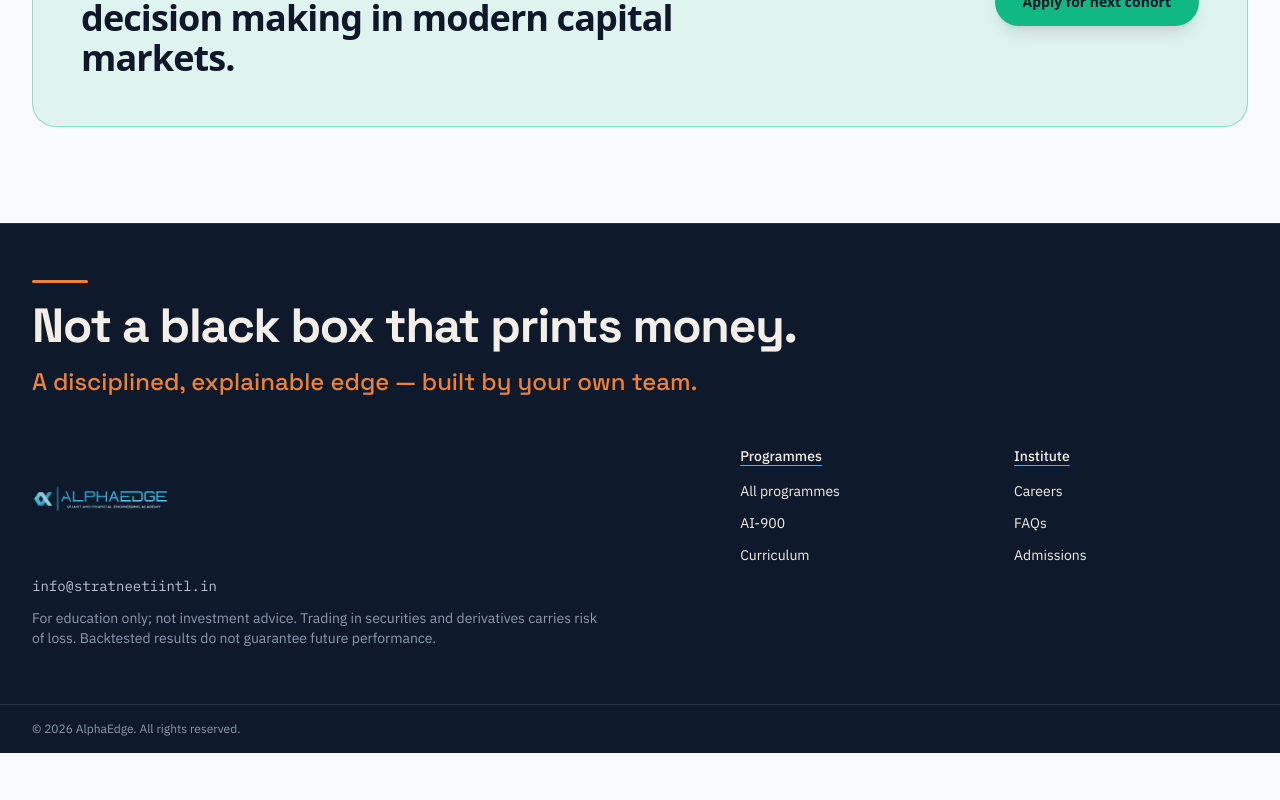
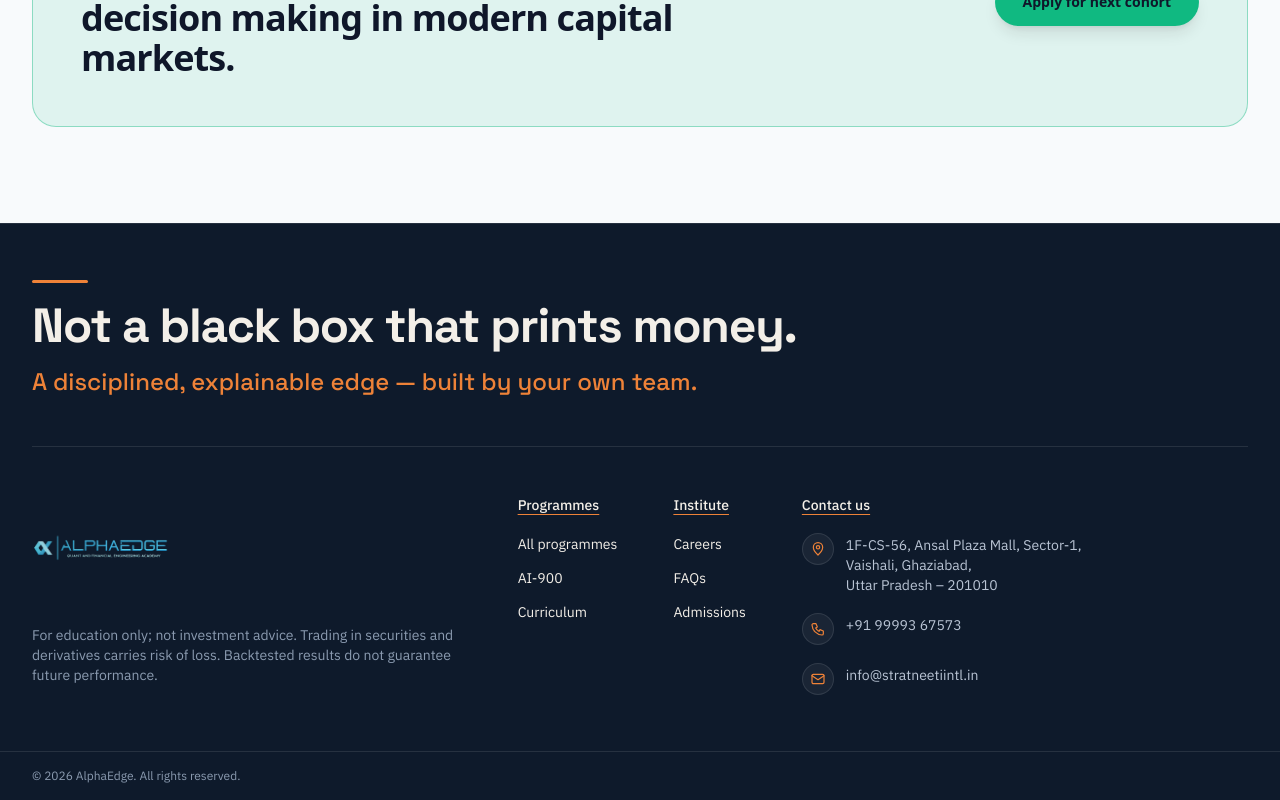
Before and after one commit to zaidiqbal562-del/AlphaEdgeWebsite, a React (Vite) app: page / in a window 1280 px wide. Shown: the part 7498-8298 px from the top of the page. Before the commit the page ends 8251 px from the top, so only its background shows below. Built offline with nearby package versions, Linux system fonts and the light colour scheme.

Commit message:
fixed the foooterpart

```diff
--- a/src/components/Footer.jsx
+++ b/src/components/Footer.jsx
@@ -9,7 +9,6 @@ const SOFT = '#b9c4d4';
 
 const display = "'Space Grotesk', 'Inter', system-ui, sans-serif";
 const body = "'IBM Plex Sans', system-ui, sans-serif";
-const mono = "'IBM Plex Mono', ui-monospace, 'SFMono-Regular', Menlo, monospace";
 
 const columns = [
   {
@@ -31,12 +30,65 @@ const columns = [
   },
 ];
 
-const linkClass =
-  'inline-block rounded-sm text-xs leading-5 text-[#b9c4d4] transition-colors hover:text-[#ee8238] focus-visible:outline focus-visible:outline-2 focus-visible:outline-offset-4 focus-visible:outline-[#ee8238] sm:text-sm';
+const focusRing =
+  'focus-visible:outline focus-visible:outline-2 focus-visible:outline-offset-4 focus-visible:outline-[#ee8238]';
+
+const linkClass = `inline-block rounded-sm text-xs leading-5 text-[#b9c4d4] transition-colors hover:text-[#ee8238] sm:text-sm ${focusRing}`;
+
+const headingClass =
+  'text-xs font-medium underline decoration-[#ee8238] underline-offset-4 sm:text-sm';
+
+/* ---------- Icons ---------- */
+const iconProps = {
+  width: 16,
+  height: 16,
+  viewBox: '0 0 24 24',
+  fill: 'none',
+  stroke: 'currentColor',
+  strokeWidth: 1.8,
+  strokeLinecap: 'round',
+  strokeLinejoin: 'round',
+  'aria-hidden': true,
+};
+
+const PinIcon = () => (
+  <svg {...iconProps}>
+    <path d="M12 21s-7-6.2-7-11.5A7 7 0 0 1 19 9.5C19 14.8 12 21 12 21z" />
+    <circle cx="12" cy="9.5" r="2.5" />
+  </svg>
+);
+
+const PhoneIcon = () => (
+  <svg {...iconProps}>
+    <path d="M5 4h4l2 5-2.5 1.5a11 11 0 0 0 5 5L15 13l5 2v4a2 2 0 0 1-2 2A16 16 0 0 1 3 6a2 2 0 0 1 2-2z" />
+  </svg>
+);
+
+const MailIcon = () => (
+  <svg {...iconProps}>
+    <rect x="3" y="5" width="18" height="14" rx="2" />
+    <path d="m3 7 9 6 9-6" />
+  </svg>
+);
+
+/* ---------- Contact row ---------- */
+function ContactRow({ icon, children }) {
+  return (
+    <li className="flex items-start gap-3">
+      <span
+        className="mt-0.5 flex h-8 w-8 shrink-0 items-center justify-center rounded-full border border-white/10 bg-white/5"
+        style={{ color: ORANGE }}
+      >
+        {icon}
+      </span>
+      <div className="min-w-0 pt-1 text-xs leading-5 sm:text-sm" style={{ color: SOFT }}>
+        {children}
+      </div>
+    </li>
+  );
+}
 
 export default function Footer() {
-  // TradingView market-data loader disabled.
-
   return (
     <footer
       className="overflow-hidden border-t border-white/10"
@@ -44,28 +96,12 @@ export default function Footer() {
     >
       <Helmet>
         <link rel="preconnect" href="https://fonts.googleapis.com" />
-        <link
-          rel="preconnect"
-          href="https://fonts.gstatic.com"
-          crossOrigin=""
-        />
+        <link rel="preconnect" href="https://fonts.gstatic.com" crossOrigin="" />
         <link
           rel="stylesheet"
           href="https://fonts.googleapis.com/css2?family=IBM+Plex+Mono&family=IBM+Plex+Sans:wght@400;500&family=Space+Grotesk:wght@500;700&display=swap"
         />
       </Helmet>
-
-      {/* TradingView market-data ticker disabled.
-      <div className="border-b border-white/10 bg-[#0e1a2b]">
-        <div
-          id="tradingview-ticker"
-          className="tradingview-widget-container"
-          style={{ height: '46px' }}
-        >
-          <div className="tradingview-widget-container__widget"></div>
-        </div>
-      </div>
-      */}
 
       {/* Main footer content */}
       <div className="mx-auto max-w-7xl px-4 py-10 sm:px-6 sm:py-12 lg:px-8 lg:py-14">
@@ -90,75 +126,41 @@ export default function Footer() {
           A disciplined, explainable edge — built by your own team.
         </p>
 
-        {/* Brand identity and navigation */}
-        <div className="mt-10 grid grid-cols-1 gap-8 sm:mt-12 sm:gap-10 lg:grid-cols-[1.3fr_1fr] lg:gap-12">
+        {/* Brand + navigation */}
+        <div className="mt-10 grid grid-cols-1 gap-10 border-t border-white/10 pt-10 sm:mt-12 sm:pt-12 lg:grid-cols-[1fr_1.7fr] lg:gap-14">
           {/* Brand information */}
           <div className="min-w-0">
             <Link
               to="/"
               aria-label="AlphaEdge home"
-              className="inline-block rounded-sm focus-visible:outline focus-visible:outline-2 focus-visible:outline-offset-4 focus-visible:outline-[#ee8238]"
+              className={`inline-block rounded-sm ${focusRing}`}
             >
               <img
                 src="/logocroppedbg.png"
                 alt="AlphaEdge, quant and financial engineering academy"
-                 className="h-20 w-auto max-w-full -translate-x-[15%] object-contain sm:h-[6.8rem]"
-
+                className="h-20 w-auto max-w-full -translate-x-[15%] object-contain sm:h-[6.8rem]"
               />
             </Link>
 
-            {/* Contact information */}
-            <div
-              className="mt-4 flex flex-wrap items-center gap-x-3 gap-y-2 text-xs sm:text-sm"
-              style={{ fontFamily: mono, color: SOFT }}
-            >
-              {/* <a
-                href="https://alphaedge.in"
-                className="transition-colors hover:text-[#ee8238]"
-              >
-                alphaedge.in
-              </a> */}
-
-              {/* <span aria-hidden="true" style={{ color: MUTED }}>
-                ·
-              </span> */}
-
-              <a
-                href="mailto:info@stratneetiintl.in"
-                className="break-all transition-colors hover:text-[#ee8238]"
-              >
-                info@stratneetiintl.in
-              </a>
-            </div>
-
-            {/* Disclaimer */}
             <p
-              className="mt-3 max-w-xl text-xs leading-5 sm:text-sm"
+              className="mt-4 max-w-md text-xs leading-5 sm:text-sm"
               style={{ color: MUTED }}
             >
               For education only; not investment advice. Trading in securities
-              and derivatives carries risk of loss.
-              Backtested results do not
+              and derivatives carries risk of loss. Backtested results do not
               guarantee future performance.
             </p>
           </div>
 
-          {/* Navigation */}
-          <div className="grid grid-cols-2 gap-x-5 gap-y-6 sm:gap-x-10">
+          {/* Link columns + contact */}
+          <div className="grid grid-cols-2 gap-x-6 gap-y-10 sm:grid-cols-[auto_auto_1fr] sm:gap-x-10 lg:gap-x-14">
             {columns.map((col) => (
-              <nav
-                key={col.title}
-                aria-label={col.title}
-                className="min-w-0"
-              >
-                <h3
-                  className="text-xs font-medium underline decoration-[#ee8238] underline-offset-4 sm:text-sm"
-                  style={{ color: INK }}
-                >
+              <nav key={col.title} aria-label={col.title} className="min-w-0">
+                <h3 className={headingClass} style={{ color: INK }}>
                   {col.title}
                 </h3>
 
-                <ul className="mt-3 space-y-2">
+                <ul className="mt-4 space-y-2.5">
                   {col.links.map((link) => (
                     <li key={link.label}>
                       <Link to={link.to} className={linkClass}>
@@ -169,6 +171,43 @@ export default function Footer() {
                 </ul>
               </nav>
             ))}
+
+            {/* Contact us */}
+            <div className="col-span-2 min-w-0 sm:col-span-1">
+              <h3 className={headingClass} style={{ color: INK }}>
+                Contact us
+              </h3>
+
+              <ul className="mt-4 space-y-4">
+                <ContactRow icon={<PinIcon />}>
+                  <address className="not-italic">
+                    1F-CS-56, Ansal Plaza Mall, Sector-1,
+                    <br />
+                    Vaishali, Ghaziabad,
+                    <br />
+                    Uttar Pradesh – 201010
+                  </address>
+                </ContactRow>
+
+                <ContactRow icon={<PhoneIcon />}>
+                  <a
+                    href="tel:+919999367573"
+                    className={`rounded-sm transition-colors hover:text-[#ee8238] ${focusRing}`}
+                  >
+                    +91 99993 67573
+                  </a>
+                </ContactRow>
+
+                <ContactRow icon={<MailIcon />}>
+                  <a
+                    href="mailto:info@stratneetiintl.in"
+                    className={`break-all rounded-sm transition-colors hover:text-[#ee8238] ${focusRing}`}
+                  >
+                    info@stratneetiintl.in
+                  </a>
+                </ContactRow>
+              </ul>
+            </div>
           </div>
         </div>
       </div>
```
